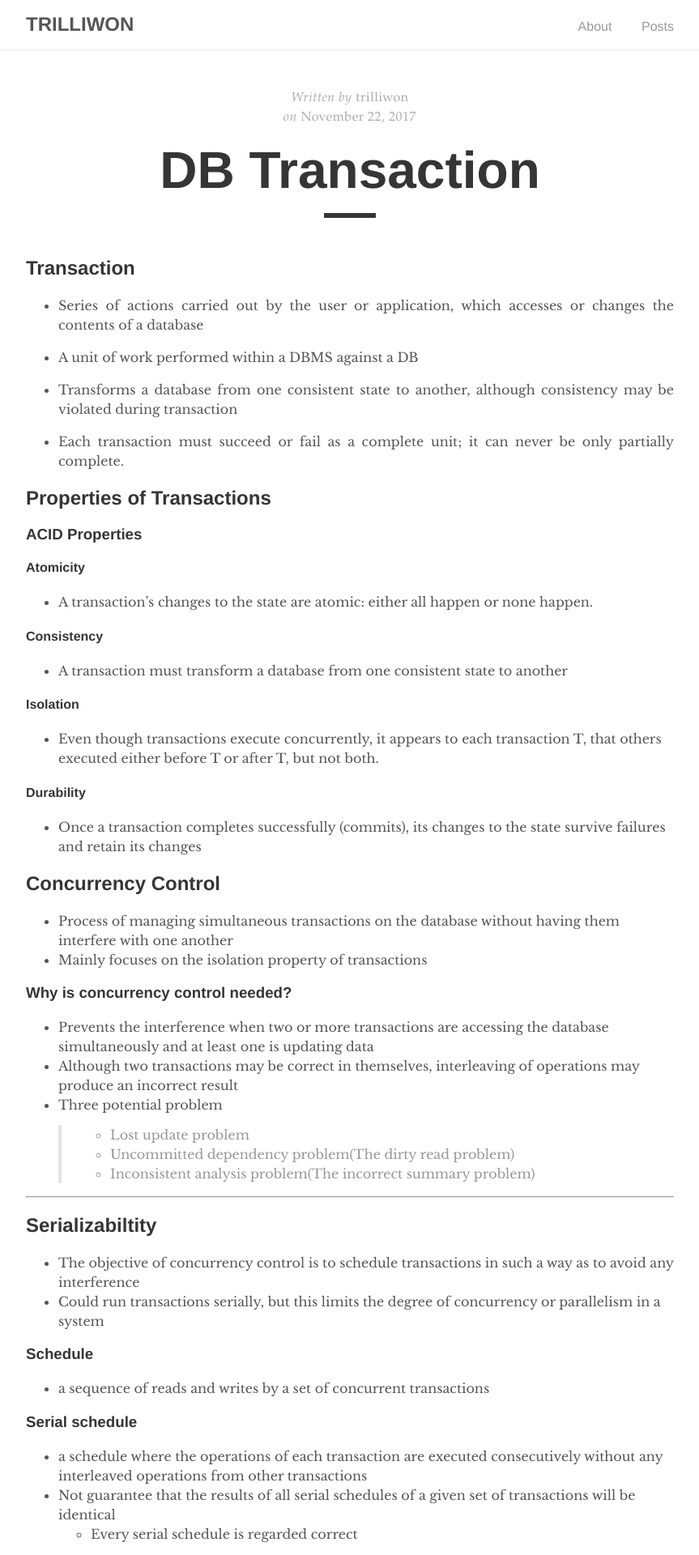
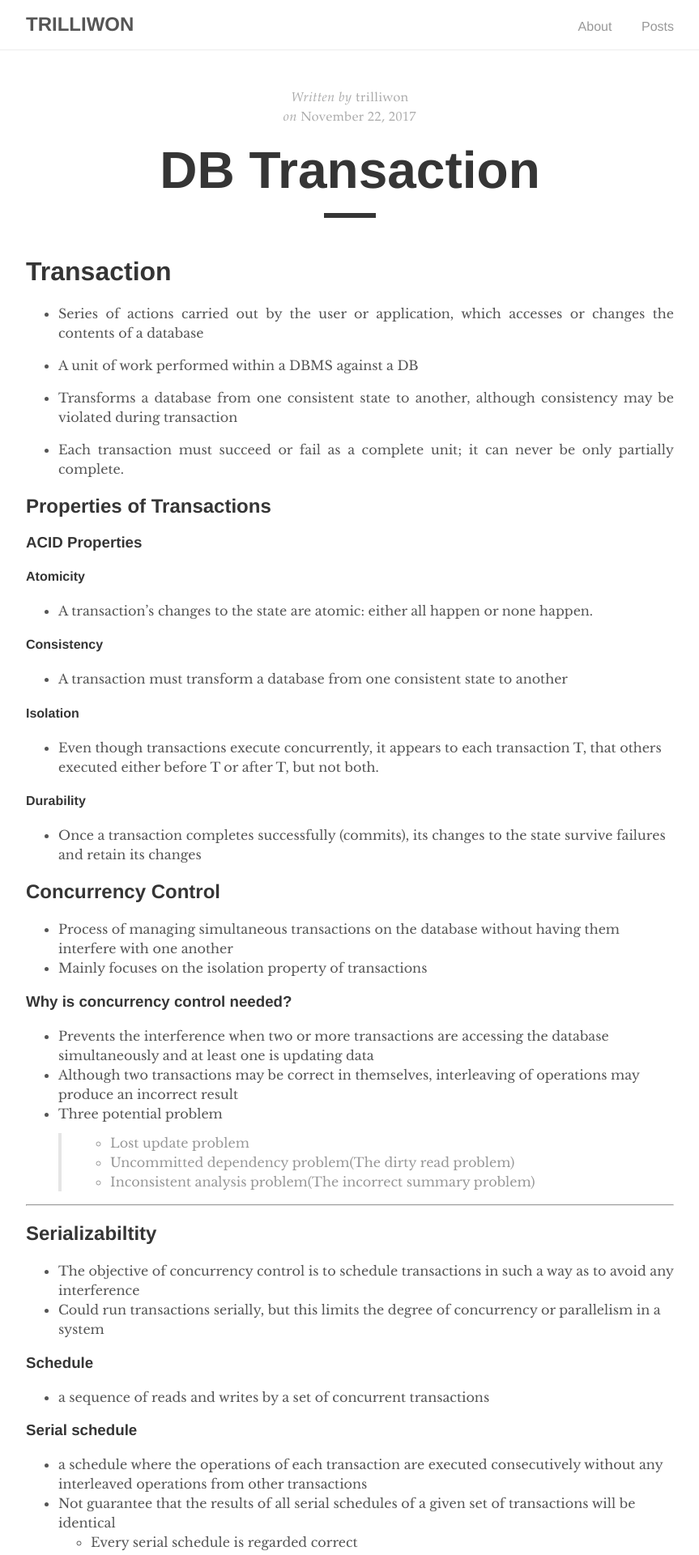
Before and after one commit to trilliwon/ABL, a Jekyll site: the page built from _posts/2017-11-22-db-transaction.md, in a window 1280 px wide. Shown: the top 1920 px of the page at 81% size, without its empty margins (208-1071 px from the left). Built offline with Jekyll 4.4.1, drawn with Linux system fonts in a browser that asks for light colours.

Commit message:
Fri Nov 24 13:40:57 KST 2017

```diff
--- a/_posts/2017-11-22-db-transaction.md
+++ b/_posts/2017-11-22-db-transaction.md
@@ -5,7 +5,7 @@ date:   2017-11-22 13:00:00 +0900
 categories: db
 ---
 
-## Transaction
+# Transaction
 
 - Series of actions carried out by the user or application, which accesses or changes the contents of a database
 
```
